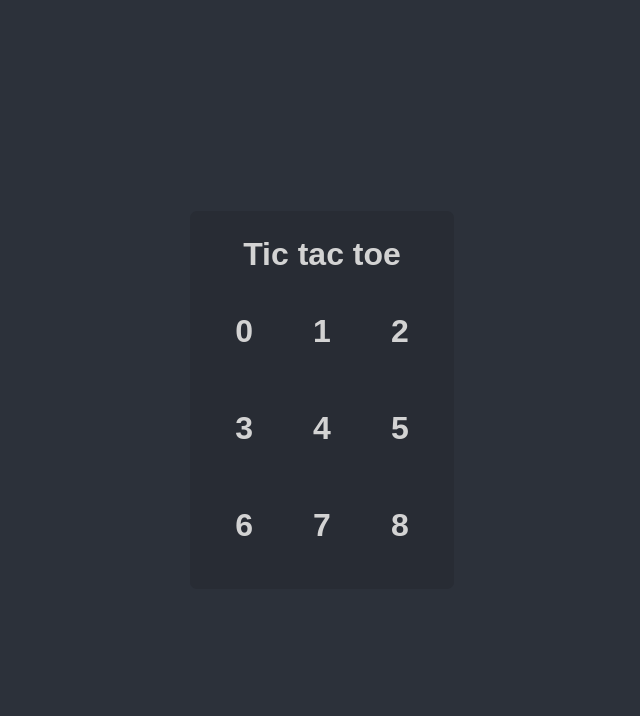
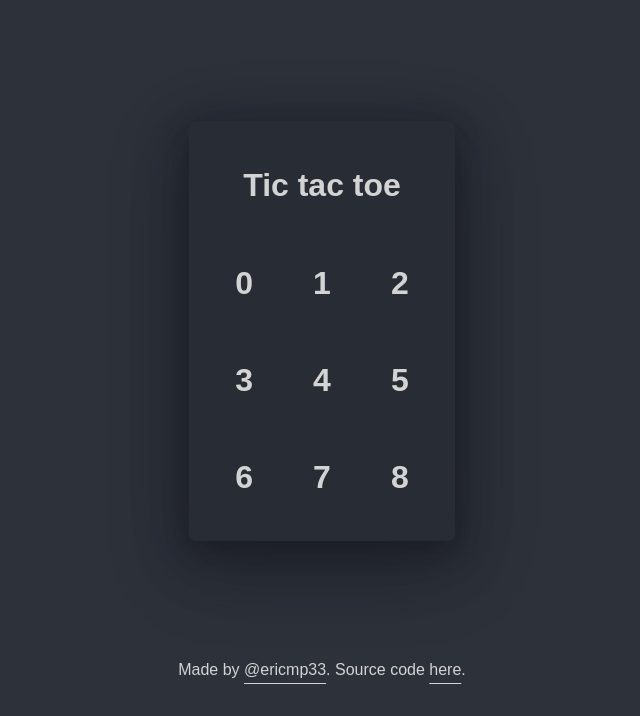
Before and after one commit to ericmp33/tic-tac-toe, a plain HTML site: page src/index.html in a window 1280 px wide. Shown: the whole page, without its empty margins (318-958 px from the left). Drawn offline with Linux system fonts and the light colour scheme; a small style sheet from the web is missing.

Commit message:
styling improvements

```diff
--- a/src/index.html
+++ b/src/index.html
@@ -5,7 +5,7 @@
         <meta http-equiv="X-UA-Compatible" content="IE=edge" />
         <meta name="viewport" content="width=device-width, initial-scale=1.0" />
         <meta name="color-scheme" content="dark" />
-        <title>Tic Tac Toe - by @ericmp33</title>
+        <title>Minimalist Tic Tac Toe</title>
         <link
             rel="stylesheet"
             href="https://cdn.jsdelivr.net/npm/@xz/fonts@1/serve/cascadia-code.min.css"
@@ -14,36 +14,51 @@
         <script src="main.js"></script>
     </head>
     <body>
-        <div class="interface">
-            <h1
-                tabindex="10"
-                class="game-title"
-                title="Check out the source code"
-            >
-                <a
-                    tabindex="-1"
-                    href="https://github.com/ericmp33/tic-tac-toe/"
-                    target="_blank"
-                    rel="noopener noreferrer"
-                    >Tic tac toe</a
-                >
-            </h1>
-            <div class="game-board">
-                <div class="col col-0">
-                    <button tabindex="1" id="item-0" class="item">0</button>
-                    <button tabindex="2" id="item-1" class="item">1</button>
-                    <button tabindex="3" id="item-2" class="item">2</button>
+        <div class="flex-center-three flex-container">
+            <div class="interface flex-center-three">
+                <div class="flex-center-three title-container">
+                    <a
+                        href="#"
+                        target="_blank"
+                    >
+                        <h1
+                            class="game-title"
+                            title="Check out the source code"
+                        >
+                            Tic tac toe
+                        </h1>
+                    </a>
                 </div>
-                <div class="col col-1">
-                    <button tabindex="4" id="item-3" class="item">3</button>
-                    <button tabindex="5" id="item-4" class="item">4</button>
-                    <button tabindex="6" id="item-5" class="item">5</button>
+                <div class="game-board">
+                    <div class="col col-0">
+                        <a href="#" id="item-0" class="item">0</a>
+                        <a href="#" id="item-1" class="item">1</a>
+                        <a href="#" id="item-2" class="item">2</a>
+                    </div>
+                    <div class="col col-1">
+                        <a href="#" id="item-3" class="item">3</a>
+                        <a href="#" id="item-4" class="item">4</a>
+                        <a href="#" id="item-5" class="item">5</a>
+                    </div>
+                    <div class="col col-2">
+                        <a href="#" id="item-6" class="item">6</a>
+                        <a href="#" id="item-7" class="item">7</a>
+                        <a href="#" id="item-8" class="item">8</a>
+                    </div>
                 </div>
-                <div class="col col-2">
-                    <button tabindex="7" id="item-6" class="item">6</button>
-                    <button tabindex="8" id="item-7" class="item">7</button>
-                    <button tabindex="9" id="item-8" class="item">8</button>
-                </div>
+            </div>
+            <div class="info">
+                <p>
+                    Made by
+                    <a href="https://github.com/ericmp33/" target="_blank"
+                        >@ericmp33</a
+                    >. Source code
+                    <a
+                        href="https://github.com/ericmp33/tic-tac-toe/"
+                        target="_blank"
+                        >here</a
+                    >.
+                </p>
             </div>
         </div>
     </body>
--- a/src/main.js
+++ b/src/main.js
@@ -1,7 +1,7 @@
 document.addEventListener("DOMContentLoaded", () => {
     const items = document.getElementsByClassName("item");
     const white = "rgb(61, 65, 75)";
-    const black = "rgb(33, 37, 43)";
+    const black = "rgba(19, 21, 24, 0.616)";
     let actualColor = black;
 
     for (let i = 0, len = items.length; i < len; i++) {
--- a/src/style.css
+++ b/src/style.css
@@ -1,4 +1,3 @@
-/* html reset */
 *,
 *::before,
 *::after {
@@ -13,20 +12,6 @@
     transition: all 0.4s;
 }
 
-/* button reset */
-button,
-input[type="submit"],
-input[type="reset"] {
-    background: none;
-    color: inherit;
-    border: none;
-    padding: 0;
-    font: inherit;
-    cursor: pointer;
-    outline: inherit;
-}
-
-/* a reset */
 a {
     text-decoration: none;
 }
@@ -38,31 +23,37 @@ a {
 
 body {
     background: var(--black);
+}
+
+.flex-center-three {
     display: flex;
     align-content: center;
     justify-content: center;
     align-items: center;
+}
+
+.flex-container {
     height: 100vh;
+    flex-direction: column;
+    justify-content: space-evenly;
 }
 
 .interface {
-    display: flex;
     flex-direction: column;
-    align-content: center;
-    justify-content: center;
-    align-items: center;
-    justify-content: center;
     background-color: #282c34;
     padding: 15px;
     border-radius: 7px;
+    box-shadow: rgba(17, 17, 26, 0.3) 0px 8px 24px,
+        rgba(17, 17, 26, 0.3) 0px 16px 56px, rgba(17, 17, 26, 0.3) 0px 24px 80px;
+}
+
+.title-container {
+    width: 236.25px;
+    height: 99px;
 }
 
 .game-title {
     padding: 10px;
-}
-
-.game-title:hover {
-    background: #21252b;
     border-radius: 7px;
 }
 
@@ -77,13 +68,33 @@ body {
 }
 
 .col .item {
+    border-radius: 7px;
     margin: 10px;
     padding: 20px;
     font-size: 2em;
     font-weight: bold;
+}
+
+*:focus,
+.col .item:hover,
+.game-title:hover {
+    border-radius: 7px;
+    outline: 0;
+    background: #21252b;
+    transform: scale(1.1);
+}
+
+.info a {
+    padding-bottom: 10px;
+    text-decoration-line: underline;
+    text-underline-offset: 8px;
+}
+
+.info a:hover,
+.info a:focus {
+    text-decoration: none;
+    padding: 10px;
+    transform: scale(2);
+    background: #21252b;
     border-radius: 7px;
 }
-
-.col .item:hover {
-    background: #21252b;
-}
```
